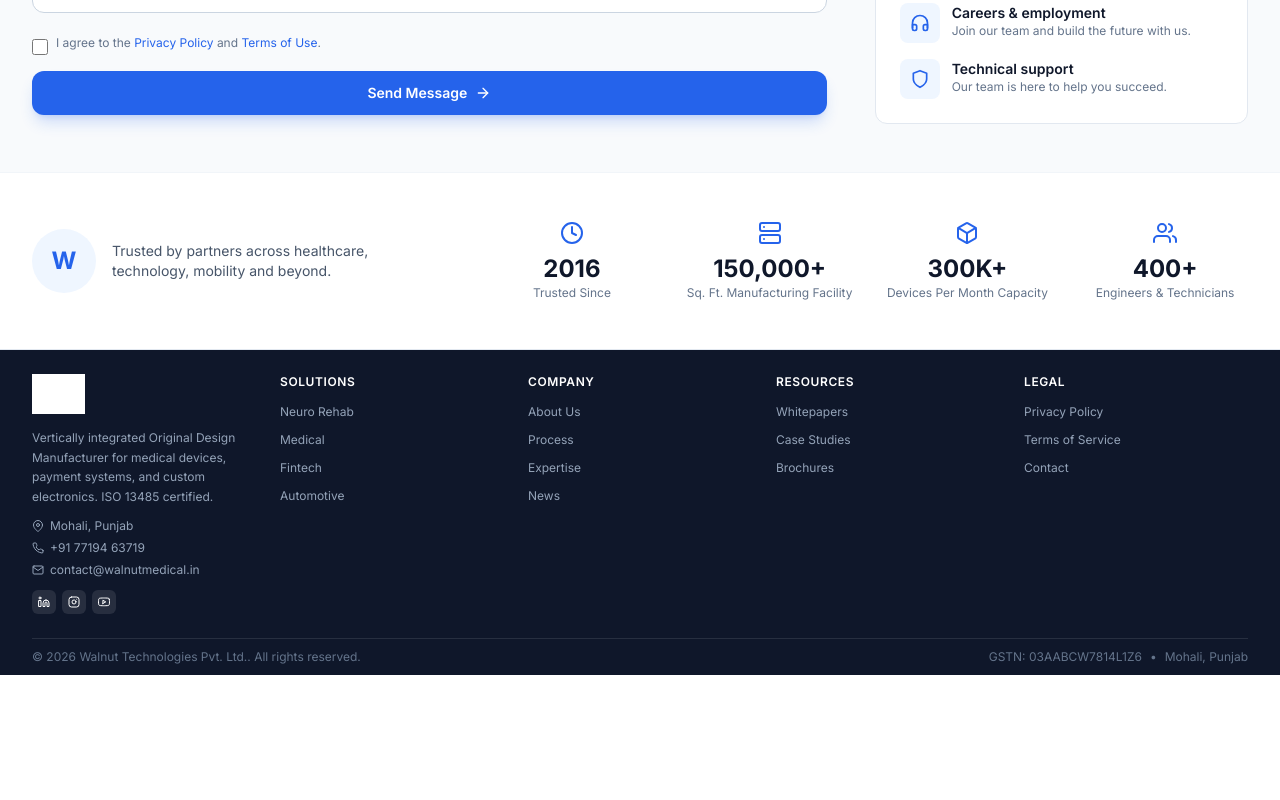
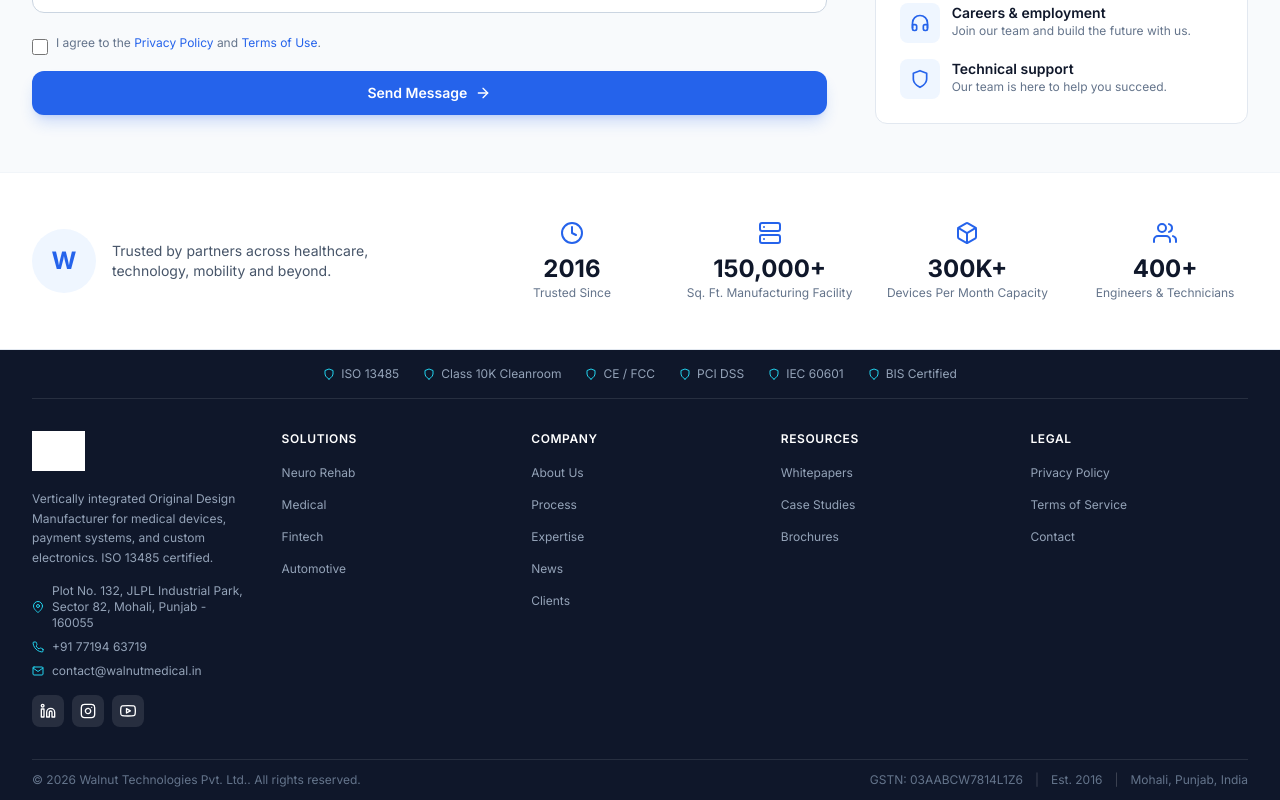
Before and after one commit to nitin-patyal-57/Walnut-technologies, a React (Vite) app: page /contact in a window 1280 px wide. Shown: the part 1328-2128 px from the top of the page. Before the commit the page ends 2003 px from the top, so only its background shows below. Built offline with nearby package versions, Linux system fonts and the light colour scheme; no server answers; grey boxes are pictures that could not be loaded.

Commit message:
Competitive improvements: hero stats bar, enhanced footer, newsletter, news feed

```diff
--- a/src/components/Footer.jsx
+++ b/src/components/Footer.jsx
@@ -1,7 +1,16 @@
 import { Link } from 'react-router-dom';
-import { FiLinkedin, FiInstagram, FiYoutube, FiArrowUp, FiMapPin, FiPhone, FiMail } from 'react-icons/fi';
+import { FiLinkedin, FiInstagram, FiYoutube, FiArrowUp, FiMapPin, FiPhone, FiMail, FiShield, FiCheckCircle } from 'react-icons/fi';
 import { brand } from '../data/content';
 import { useLanguage } from '../context/LanguageContext';
+
+const certifications = [
+  'ISO 13485',
+  'Class 10K Cleanroom',
+  'CE / FCC',
+  'PCI DSS',
+  'IEC 60601',
+  'BIS Certified',
+];
 
 export default function Footer() {
   const { t } = useLanguage();
@@ -22,6 +31,7 @@ export default function Footer() {
       { label: t('footer.process'), to: '/process' },
       { label: t('footer.expertise'), to: '/expertise' },
       { label: t('footer.news'), to: '/news' },
+      { label: 'Clients', to: '/clients' },
     ],
     [t('footer.resources')]: [
       { label: t('footer.whitepapers'), to: '/resources' },
@@ -38,41 +48,53 @@ export default function Footer() {
   return (
     <footer className="relative border-t border-slate-200 bg-slate-900 text-white">
       <div className="max-w-7xl mx-auto px-4 sm:px-6 lg:px-8">
+        {/* Certifications Banner */}
+        <div className="py-4 border-b border-white/10">
+          <div className="flex flex-wrap items-center justify-center gap-x-6 gap-y-2">
+            {certifications.map((cert) => (
+              <div key={cert} className="flex items-center gap-1.5 text-xs text-slate-400">
+                <FiShield className="w-3 h-3 text-cyan-400" />
+                <span>{cert}</span>
+              </div>
+            ))}
+          </div>
+        </div>
+
         {/* Main Footer */}
-        <div className="py-6 grid grid-cols-2 md:grid-cols-4 lg:grid-cols-5 gap-6">
+        <div className="py-8 grid grid-cols-2 md:grid-cols-4 lg:grid-cols-5 gap-8">
           {/* Brand & Contact */}
           <div className="col-span-2 md:col-span-4 lg:col-span-1">
-            <a href="/" onClick={() => window.location.reload()} className="inline-block mb-2">
+            <a href="/" onClick={() => window.location.reload()} className="inline-block mb-3">
               <img src="/logo.png" alt="Walnut Technologies" className="h-10 w-auto object-contain brightness-0 invert" />
             </a>
-            <p className="text-xs text-slate-400 leading-relaxed mb-3 max-w-[220px]">
+            <p className="text-xs text-slate-400 leading-relaxed mb-4 max-w-[240px]">
               {t('footer.desc')}
             </p>
 
-            <div className="space-y-1.5 mb-3">
-              <div className="flex items-center gap-1.5 text-xs text-slate-400">
-                <FiMapPin className="w-3 h-3 shrink-0" />
-                <span>Mohali, Punjab</span>
+            <div className="space-y-2 mb-4">
+              <div className="flex items-center gap-2 text-xs text-slate-400">
+                <FiMapPin className="w-3 h-3 shrink-0 text-cyan-400" />
+                <span>Plot No. 132, JLPL Industrial Park, Sector 82, Mohali, Punjab - 160055</span>
               </div>
-              <div className="flex items-center gap-1.5 text-xs text-slate-400">
-                <FiPhone className="w-3 h-3 shrink-0" />
+              <div className="flex items-center gap-2 text-xs text-slate-400">
+                <FiPhone className="w-3 h-3 shrink-0 text-cyan-400" />
                 <a href={`tel:${brand.phone}`} className="hover:text-white transition-colors">{brand.phone}</a>
               </div>
-              <div className="flex items-center gap-1.5 text-xs text-slate-400">
-                <FiMail className="w-3 h-3 shrink-0" />
+              <div className="flex items-center gap-2 text-xs text-slate-400">
+                <FiMail className="w-3 h-3 shrink-0 text-cyan-400" />
                 <a href={`mailto:${brand.email}`} className="hover:text-white transition-colors">{brand.email}</a>
               </div>
             </div>
 
-            <div className="flex items-center gap-1.5">
-              <a href={brand.social.linkedin} target="_blank" rel="noopener noreferrer" aria-label="LinkedIn" className="w-6 h-6 rounded-md bg-white/10 flex items-center justify-center hover:bg-white/20 transition-colors">
-                <FiLinkedin className="w-3 h-3" />
+            <div className="flex items-center gap-2">
+              <a href={brand.social.linkedin} target="_blank" rel="noopener noreferrer" aria-label="LinkedIn" className="w-8 h-8 rounded-lg bg-white/10 flex items-center justify-center hover:bg-cyan-500/20 hover:text-cyan-400 transition-all">
+                <FiLinkedin className="w-4 h-4" />
               </a>
-              <a href={brand.social.instagram} target="_blank" rel="noopener noreferrer" aria-label="Instagram" className="w-6 h-6 rounded-md bg-white/10 flex items-center justify-center hover:bg-white/20 transition-colors">
-                <FiInstagram className="w-3 h-3" />
+              <a href={brand.social.instagram} target="_blank" rel="noopener noreferrer" aria-label="Instagram" className="w-8 h-8 rounded-lg bg-white/10 flex items-center justify-center hover:bg-cyan-500/20 hover:text-cyan-400 transition-all">
+                <FiInstagram className="w-4 h-4" />
               </a>
-              <a href={brand.social.youtube} target="_blank" rel="noopener noreferrer" aria-label="YouTube" className="w-6 h-6 rounded-md bg-white/10 flex items-center justify-center hover:bg-white/20 transition-colors">
-                <FiYoutube className="w-3 h-3" />
+              <a href={brand.social.youtube} target="_blank" rel="noopener noreferrer" aria-label="YouTube" className="w-8 h-8 rounded-lg bg-white/10 flex items-center justify-center hover:bg-cyan-500/20 hover:text-cyan-400 transition-all">
+                <FiYoutube className="w-4 h-4" />
               </a>
             </div>
           </div>
@@ -80,11 +102,11 @@ export default function Footer() {
           {/* Link Columns */}
           {Object.entries(footerLinks).map(([title, links]) => (
             <div key={title}>
-              <h4 className="text-xs font-semibold text-white uppercase tracking-wider mb-2">{title}</h4>
-              <ul className="space-y-1">
+              <h4 className="text-xs font-semibold text-white uppercase tracking-wider mb-3">{title}</h4>
+              <ul className="space-y-2">
                 {links.map((link) => (
                   <li key={link.label}>
-                    <Link to={link.to} className="text-xs text-slate-400 hover:text-white transition-colors">
+                    <Link to={link.to} className="text-xs text-slate-400 hover:text-cyan-400 transition-colors">
                       {link.label}
                     </Link>
                   </li>
@@ -95,14 +117,16 @@ export default function Footer() {
         </div>
 
         {/* Bottom Bar */}
-        <div className="py-2.5 border-t border-white/10 flex flex-col sm:flex-row items-center justify-between gap-1.5">
+        <div className="py-3 border-t border-white/10 flex flex-col sm:flex-row items-center justify-between gap-2">
           <p className="text-xs text-slate-500">
             &copy; {new Date().getFullYear()} {brand.fullName}. {t('footer.rights')}
           </p>
-          <div className="flex items-center gap-2 text-xs text-slate-500">
+          <div className="flex items-center gap-3 text-xs text-slate-500">
             <span>GSTN: {brand.gstn}</span>
-            <span>•</span>
-            <span>Mohali, Punjab</span>
+            <span className="text-white/20">|</span>
+            <span>Est. {brand.founded}</span>
+            <span className="text-white/20">|</span>
+            <span>Mohali, Punjab, India</span>
           </div>
         </div>
       </div>
@@ -110,9 +134,9 @@ export default function Footer() {
       {/* Scroll to Top */}
       <button
         onClick={scrollToTop}
-        className="fixed bottom-6 left-6 z-40 w-8 h-8 rounded-lg bg-white/10 border border-white/15 text-white/60 hover:text-white hover:bg-white/20 flex items-center justify-center transition-all shadow-sm"
+        className="fixed bottom-6 left-6 z-40 w-10 h-10 rounded-xl bg-white/10 border border-white/15 text-white/60 hover:text-white hover:bg-cyan-500/20 flex items-center justify-center transition-all shadow-sm"
       >
-        <FiArrowUp className="w-3.5 h-3.5" />
+        <FiArrowUp className="w-4 h-4" />
       </button>
     </footer>
   );
--- a/src/components/Hero.jsx
+++ b/src/components/Hero.jsx
@@ -4,12 +4,21 @@ import { FiArrowRight, FiPlay } from 'react-icons/fi';
 import { brand } from '../data/content';
 import { useLanguage } from '../context/LanguageContext';
 
+const heroStats = [
+  { value: '2016', label: 'Founded' },
+  { value: '400+', label: 'Engineers' },
+  { value: '20+', label: 'Countries' },
+  { value: '300K+', label: 'Units/Month' },
+  { value: '150K', label: 'sq.ft Facility' },
+  { value: '4', label: 'SMT Lines' },
+];
+
 export default function Hero({ onOpenQuote, onOpenSchedule }) {
   const { t } = useLanguage();
   const navigate = useNavigate();
 
   return (
-    <section id="hero" className="relative min-h-screen flex items-center overflow-hidden">
+    <section id="hero" className="relative min-h-screen flex flex-col overflow-hidden">
       <div className="absolute inset-0">
         <img
           src="/home background.jpg"
@@ -19,7 +28,8 @@ export default function Hero({ onOpenQuote, onOpenSchedule }) {
         <div className="absolute inset-0 bg-gradient-to-br from-slate-900/80 via-slate-900/60 to-slate-800/70" />
       </div>
 
-      <div className="relative z-10 w-full">
+      <div className="relative z-10 flex-1 flex items-center">
+        <div className="w-full">
           <div className="max-w-7xl mx-auto px-4 sm:px-6 lg:px-8 pt-24 pb-16">
             <div className="max-w-3xl">
               <div className="space-y-5">
@@ -78,6 +88,26 @@ export default function Hero({ onOpenQuote, onOpenSchedule }) {
             </div>
           </div>
         </div>
+      </div>
+
+      {/* Stats Bar - Dixon Style */}
+      <motion.div
+        initial={{ opacity: 0, y: 20 }}
+        animate={{ opacity: 1, y: 0 }}
+        transition={{ duration: 0.6, delay: 0.4 }}
+        className="relative z-10 bg-white/10 backdrop-blur-md border-t border-white/10"
+      >
+        <div className="max-w-7xl mx-auto px-4 sm:px-6 lg:px-8">
+          <div className="grid grid-cols-3 md:grid-cols-6 gap-4 py-4">
+            {heroStats.map((stat) => (
+              <div key={stat.label} className="text-center">
+                <p className="text-lg sm:text-xl md:text-2xl font-bold text-white">{stat.value}</p>
+                <p className="text-[10px] sm:text-xs text-white/60 uppercase tracking-wider">{stat.label}</p>
+              </div>
+            ))}
+          </div>
+        </div>
+      </motion.div>
     </section>
   );
 }
--- a/src/pages/HomePage.jsx
+++ b/src/pages/HomePage.jsx
@@ -4,10 +4,11 @@ import { Link } from 'react-router-dom';
 import {
   FiArrowRight, FiHeart, FiCreditCard, FiCpu, FiCheckCircle, FiShield, FiGlobe, FiArrowUpRight,
   FiZap, FiSearch, FiEdit3, FiLayers, FiSettings, FiTruck, FiHeadphones, FiTrendingUp,
-  FiWifi, FiActivity, FiAward
+  FiWifi, FiActivity, FiAward, FiMail, FiSend, FiClock, FiTag
 } from 'react-icons/fi';
 import Hero from '../components/Hero';
 import { useLanguage } from '../context/LanguageContext';
+import { news } from '../data/content';
 
 function JourneySection() {
   const ref = useRef(null);
@@ -649,6 +650,134 @@ function CTASection() {
   );
 }
 
+function NewsSection() {
+  const ref = useRef(null);
+  const isInView = useInView(ref, { once: true, margin: '-80px' });
+  const { t } = useLanguage();
+
+  const latestNews = news.slice(0, 3);
+
+  return (
+    <section className="py-16 md:py-20 bg-white">
+      <div ref={ref} className="max-w-7xl mx-auto px-4 sm:px-6 lg:px-8">
+        <motion.div
+          initial={{ opacity: 0, y: 15 }}
+          animate={isInView ? { opacity: 1, y: 0 } : {}}
+          transition={{ duration: 0.5 }}
+          className="text-center mb-12"
+        >
+          <div className="inline-flex items-center gap-2 px-4 py-2 rounded-full bg-slate-100 border border-slate-200 text-slate-600 text-sm font-semibold mb-4">
+            <FiClock className="w-4 h-4" />
+            Latest Updates
+          </div>
+          <h2 className="text-2xl md:text-3xl font-bold font-display text-slate-900 mb-3">In the News</h2>
+          <p className="text-sm text-slate-500 max-w-xl mx-auto">Stay updated with our latest achievements and industry insights</p>
+        </motion.div>
+
+        <div className="grid md:grid-cols-3 gap-6">
+          {latestNews.map((item, index) => (
+            <motion.div
+              key={item.title}
+              initial={{ opacity: 0, y: 20 }}
+              animate={isInView ? { opacity: 1, y: 0 } : {}}
+              transition={{ duration: 0.5, delay: index * 0.1 }}
+              className="group p-5 rounded-2xl border border-slate-100 bg-slate-50 hover:bg-white hover:border-slate-200 hover:shadow-lg transition-all duration-300"
+            >
+              <div className="flex items-center gap-2 mb-3">
+                <span className="inline-flex items-center gap-1 px-2 py-0.5 text-[10px] font-semibold bg-cyan-50 text-cyan-600 rounded-full">
+                  <FiTag className="w-2.5 h-2.5" />
+                  {item.type}
+                </span>
+                <span className="text-xs text-slate-400">{item.date}</span>
+              </div>
+              <h3 className="text-sm font-bold text-slate-900 mb-2 leading-snug group-hover:text-cyan-600 transition-colors line-clamp-2">{item.title}</h3>
+              <p className="text-xs text-slate-500 leading-relaxed line-clamp-3">{item.description}</p>
+            </motion.div>
+          ))}
+        </div>
+
+        <motion.div
+          initial={{ opacity: 0, y: 15 }}
+          animate={isInView ? { opacity: 1, y: 0 } : {}}
+          transition={{ duration: 0.5, delay: 0.3 }}
+          className="text-center mt-8"
+        >
+          <Link
+            to="/news"
+            className="inline-flex items-center gap-2 px-5 py-2.5 bg-slate-900 hover:bg-slate-800 text-white text-sm font-semibold rounded-xl transition-all duration-300"
+          >
+            View All News
+            <FiArrowRight className="w-4 h-4" />
+          </Link>
+        </motion.div>
+      </div>
+    </section>
+  );
+}
+
+function NewsletterSection() {
+  const ref = useRef(null);
+  const isInView = useInView(ref, { once: true, margin: '-80px' });
+  const [email, setEmail] = useState('');
+  const [submitted, setSubmitted] = useState(false);
+
+  const handleSubmit = (e) => {
+    e.preventDefault();
+    if (email) {
+      setSubmitted(true);
+      setEmail('');
+      setTimeout(() => setSubmitted(false), 3000);
+    }
+  };
+
+  return (
+    <section className="py-16 md:py-20 bg-gradient-to-br from-cyan-600 to-blue-700">
+      <div ref={ref} className="max-w-7xl mx-auto px-4 sm:px-6 lg:px-8">
+        <motion.div
+          initial={{ opacity: 0, y: 20 }}
+          animate={isInView ? { opacity: 1, y: 0 } : {}}
+          transition={{ duration: 0.6 }}
+          className="max-w-2xl mx-auto text-center"
+        >
+          <div className="inline-flex items-center gap-2 px-4 py-2 rounded-full bg-white/10 border border-white/20 text-white/90 text-sm font-semibold mb-4 backdrop-blur-sm">
+            <FiMail className="w-4 h-4" />
+            Newsletter
+          </div>
+          <h2 className="text-2xl md:text-3xl font-bold font-display text-white mb-3">Stay Updated</h2>
+          <p className="text-sm text-white/70 mb-6">Get the latest insights on electronics manufacturing, medical devices, and fintech innovation delivered to your inbox.</p>
+
+          <form onSubmit={handleSubmit} className="flex flex-col sm:flex-row gap-3 max-w-md mx-auto">
+            <input
+              type="email"
+              value={email}
+              onChange={(e) => setEmail(e.target.value)}
+              placeholder="Enter your email"
+              className="flex-1 px-4 py-3 bg-white/10 border border-white/20 rounded-xl text-white placeholder-white/50 text-sm focus:outline-none focus:bg-white/20 focus:border-white/40 transition-all"
+              required
+            />
+            <button
+              type="submit"
+              className="px-6 py-3 bg-white text-cyan-600 text-sm font-semibold rounded-xl hover:bg-white/90 transition-all duration-300 flex items-center justify-center gap-2 shrink-0"
+            >
+              {submitted ? (
+                <>
+                  <FiCheckCircle className="w-4 h-4" />
+                  Subscribed!
+                </>
+              ) : (
+                <>
+                  <FiSend className="w-4 h-4" />
+                  Subscribe
+                </>
+              )}
+            </button>
+          </form>
+        </motion.div>
+      </div>
+    </section>
+  );
+}
+
 export default function HomePage({ onOpenQuote, onOpenSchedule }) {
   return (
     <div className="relative">
@@ -657,6 +786,8 @@ export default function HomePage({ onOpenQuote, onOpenSchedule }) {
       <JourneySection />
       <StatsSection />
       <ClientsCertifications />
+      <NewsSection />
+      <NewsletterSection />
       <CTASection />
     </div>
   );
```
Lines whose indentation alone changed are shown as unchanged.
